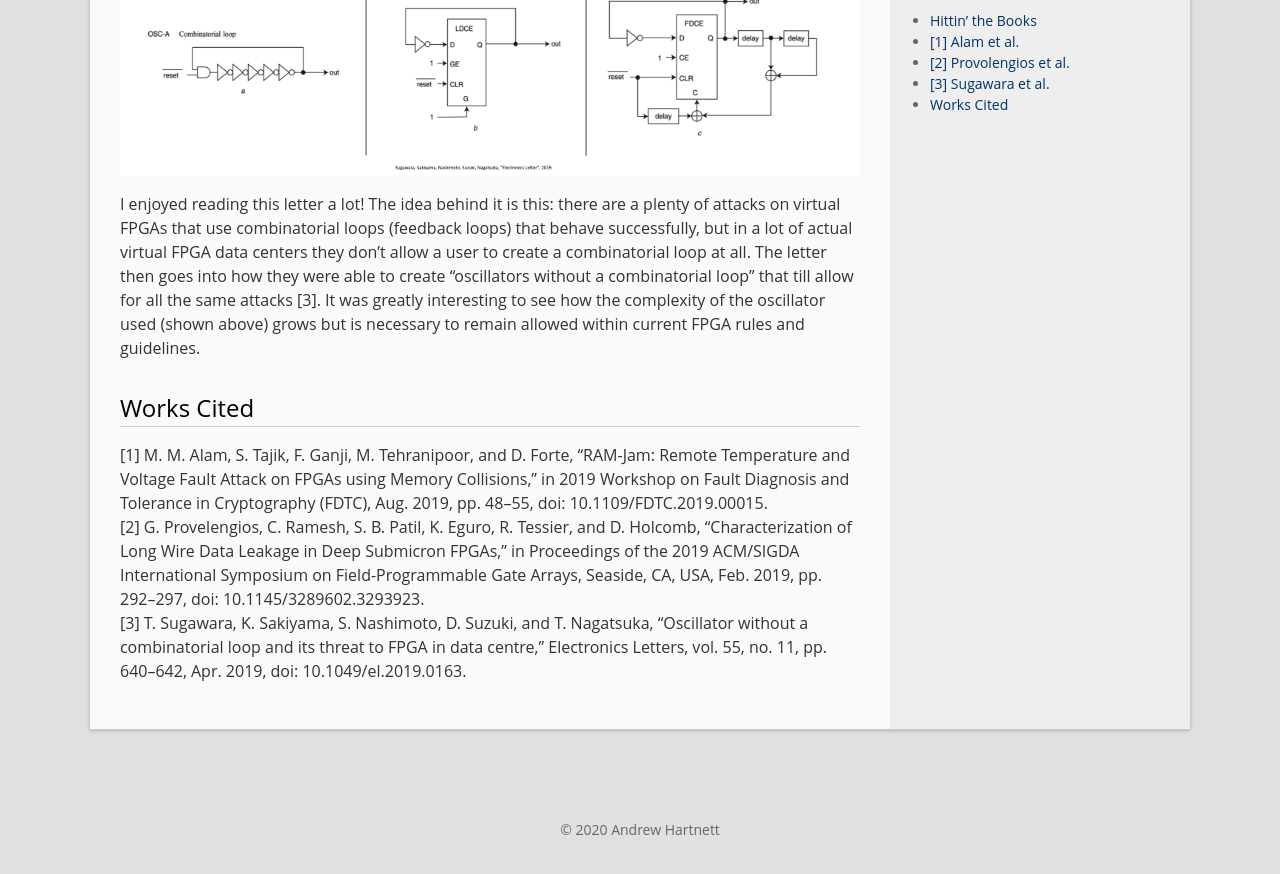
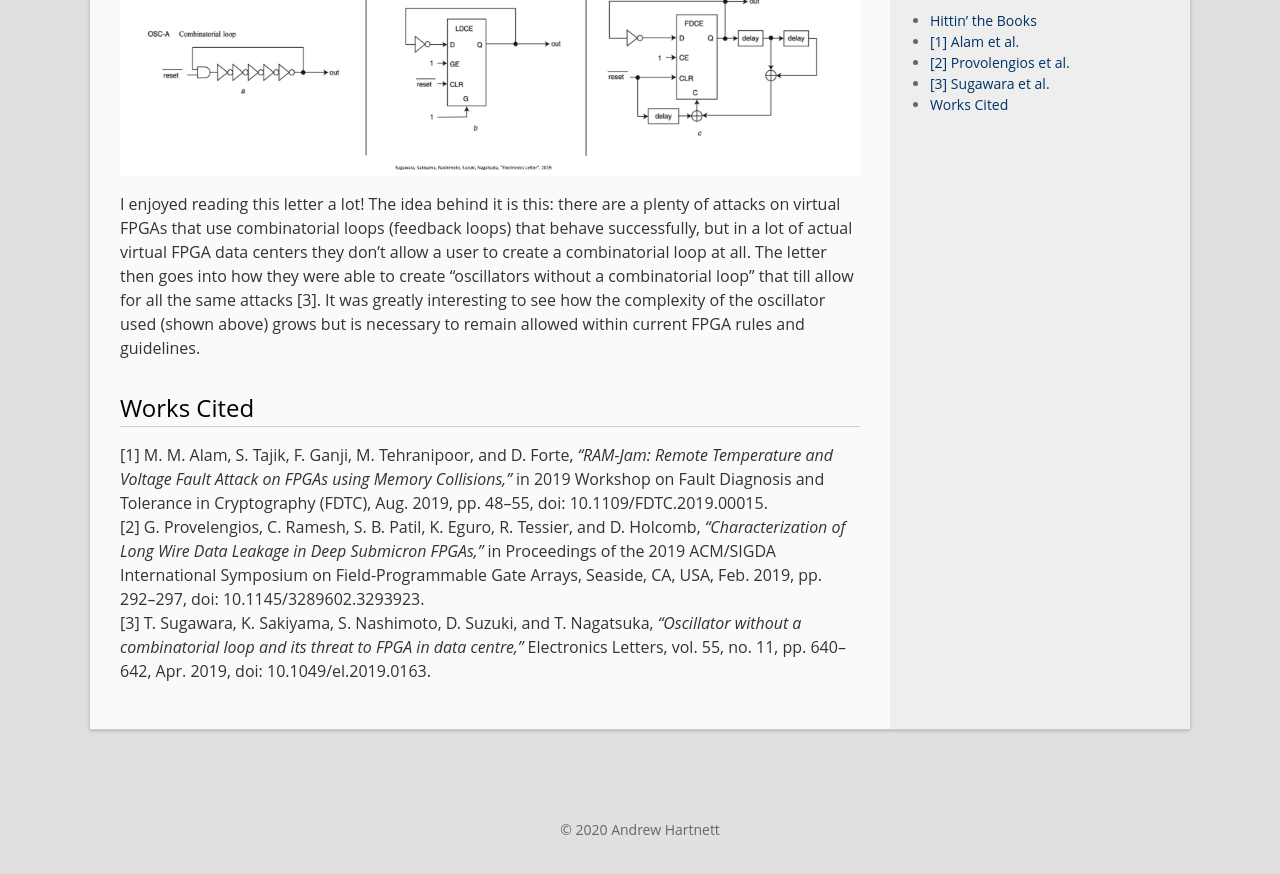
Before and after one commit to andrewH01/andrewH01.github.io, a Jekyll site: the page built from _posts/2020-05-22-week-1.markdown, in a window 1280 px wide and 900 px high, scrolled down 1678 px. Shown: the top 874 px of the window. Built offline with Jekyll 4.4.1, drawn with Linux system fonts in a browser that asks for light colours.

```diff
--- a/_posts/2020-05-22-week-1.markdown
+++ b/_posts/2020-05-22-week-1.markdown
@@ -38,6 +38,6 @@ I enjoyed reading this letter a lot! The idea behind it is this: there are a ple
 
 # Works Cited
 
-[1] M. M. Alam, S. Tajik, F. Ganji, M. Tehranipoor, and D. Forte, “RAM-Jam: Remote Temperature and Voltage Fault Attack on FPGAs using Memory Collisions,” in 2019 Workshop on Fault Diagnosis and Tolerance in Cryptography (FDTC), Aug. 2019, pp. 48–55, doi: 10.1109/FDTC.2019.00015.
-[2] G. Provelengios, C. Ramesh, S. B. Patil, K. Eguro, R. Tessier, and D. Holcomb, “Characterization of Long Wire Data Leakage in Deep Submicron FPGAs,” in Proceedings of the 2019 ACM/SIGDA International Symposium on Field-Programmable Gate Arrays, Seaside, CA, USA, Feb. 2019, pp. 292–297, doi: 10.1145/3289602.3293923.
-[3] T. Sugawara, K. Sakiyama, S. Nashimoto, D. Suzuki, and T. Nagatsuka, “Oscillator without a combinatorial loop and its threat to FPGA in data centre,” Electronics Letters, vol. 55, no. 11, pp. 640–642, Apr. 2019, doi: 10.1049/el.2019.0163.
+[1] M. M. Alam, S. Tajik, F. Ganji, M. Tehranipoor, and D. Forte, *“RAM-Jam: Remote Temperature and Voltage Fault Attack on FPGAs using Memory Collisions,”* in 2019 Workshop on Fault Diagnosis and Tolerance in Cryptography (FDTC), Aug. 2019, pp. 48–55, doi: 10.1109/FDTC.2019.00015.
+[2] G. Provelengios, C. Ramesh, S. B. Patil, K. Eguro, R. Tessier, and D. Holcomb, *“Characterization of Long Wire Data Leakage in Deep Submicron FPGAs,”* in Proceedings of the 2019 ACM/SIGDA International Symposium on Field-Programmable Gate Arrays, Seaside, CA, USA, Feb. 2019, pp. 292–297, doi: 10.1145/3289602.3293923.
+[3] T. Sugawara, K. Sakiyama, S. Nashimoto, D. Suzuki, and T. Nagatsuka, *“Oscillator without a combinatorial loop and its threat to FPGA in data centre,”* Electronics Letters, vol. 55, no. 11, pp. 640–642, Apr. 2019, doi: 10.1049/el.2019.0163.
```
